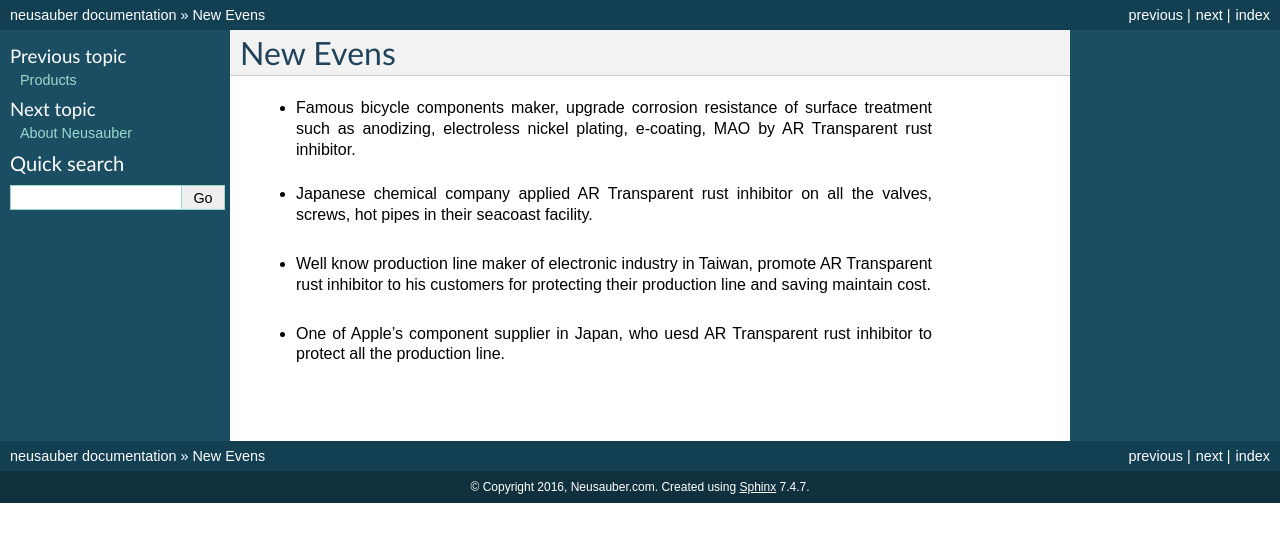
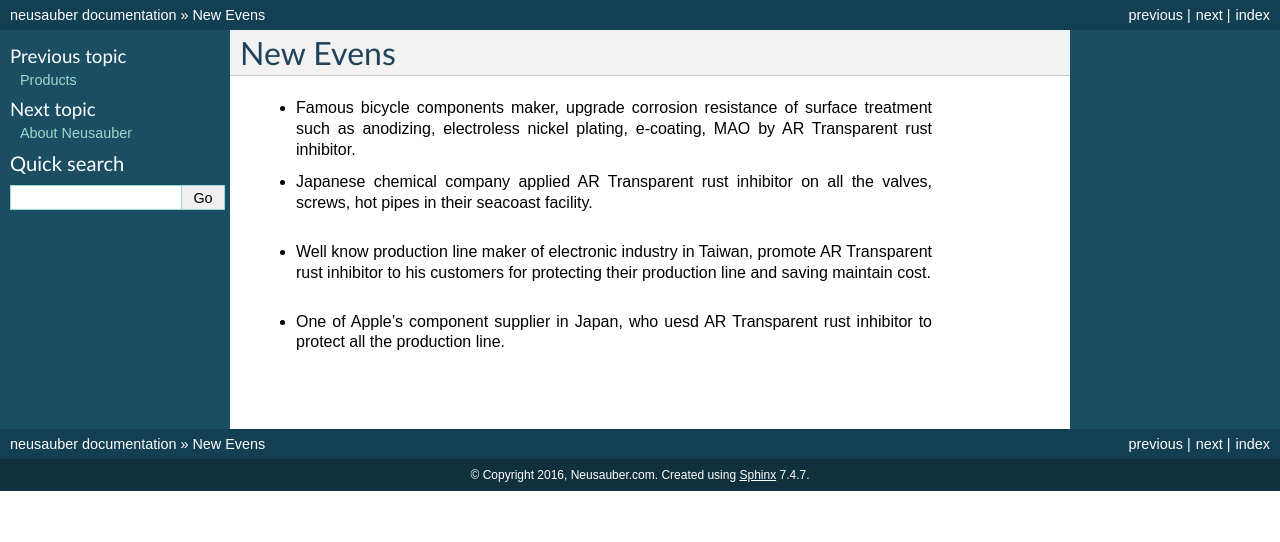
Before and after one commit to rexiap/neusauber, a Sphinx documentation site: the page built from docs/documents.rst, in a window 1280 px wide. Shown: the top 542 px of the page. Built offline with Sphinx 7.4.7, drawn with Linux system fonts in a browser that asks for light colours.

Commit message:
Google Docs reST Editor@2017-3-24 14:21:51

```diff
--- a/docs/documents.rst
+++ b/docs/documents.rst
@@ -31,7 +31,6 @@ New Evens
     <table cellspacing="0" cellpadding="0" style="width:91%">
     <tbody>
     <tr><td style="width:100%;vertical-align:Top;padding-top:5px;padding-bottom:5px;padding-left:5px;padding-right:5px"><ul style="list-style:disc;list-style-image:inherit;padding:0px 40px;margin:initial"><li style="list-style:inherit;list-style-image:inherit">Famous bicycle components maker, upgrade corrosion resistance of surface treatment such as anodizing, electroless nickel plating, e-coating, MAO by AR Transparent rust inhibitor.</li></ul></td></tr>
-    <tr><td style="vertical-align:Top;padding-top:5px;padding-bottom:5px;padding-left:5px;padding-right:5px"><p></td></tr>
     <tr><td style="vertical-align:Top;padding-top:5px;padding-bottom:5px;padding-left:5px;padding-right:5px"><ul style="list-style:disc;list-style-image:inherit;padding:0px 40px;margin:initial"><li style="list-style:inherit;list-style-image:inherit">Japanese chemical company applied AR Transparent rust inhibitor on all the valves, screws, hot pipes in their seacoast facility.</li></ul><p></td></tr>
     <tr><td style="vertical-align:Top;padding-top:5px;padding-bottom:5px;padding-left:5px;padding-right:5px"><ul style="list-style:disc;list-style-image:inherit;padding:0px 40px;margin:initial"><li style="list-style:inherit;list-style-image:inherit">Well know production line maker of electronic industry in Taiwan, promote AR Transparent rust inhibitor to his customers for protecting their production line and saving maintain cost. </li></ul><p></td></tr>
     <tr><td style="vertical-align:Top;padding-top:5px;padding-bottom:5px;padding-left:5px;padding-right:5px"><ul style="list-style:disc;list-style-image:inherit;padding:0px 40px;margin:initial"><li style="list-style:inherit;list-style-image:inherit">One of Apple’s  component supplier in Japan, who uesd AR Transparent rust inhibitor to protect all the production line. </li></ul></td></tr>
```
